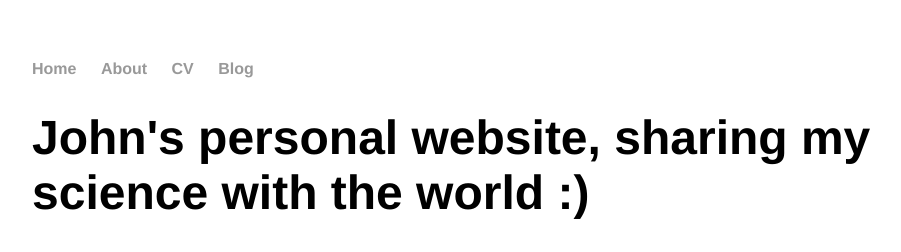
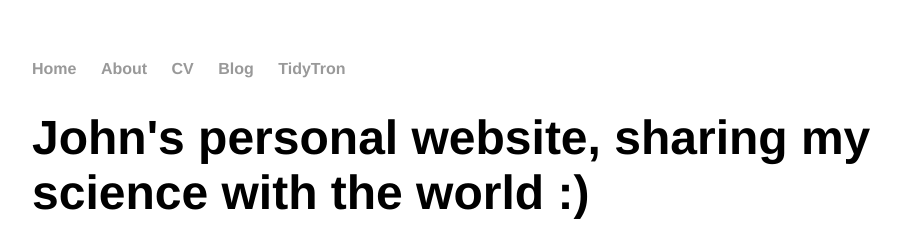
Before and after one commit to jbryantvt/jbryantvt.github.io, a Jekyll site: the page built from index.html, in a window 1280 px wide. Shown: the top 252 px of the page, without its empty margins (160-1061 px from the left). Built offline with Jekyll 4.4.1, drawn with Linux system fonts in a browser that asks for light colours.

Commit message:
Update default.html

```diff
--- a/_layouts/default.html
+++ b/_layouts/default.html
@@ -11,6 +11,7 @@
 	        	<li><a href="/about">About</a></li>
         		<li><a href="/cv">CV</a></li>
         		<li><a href="/blog">Blog</a></li>
+			<li><a href="/TidyTron">TidyTron</a></li>
     		</ul>
 		</nav>
 			<div class="container">
```
